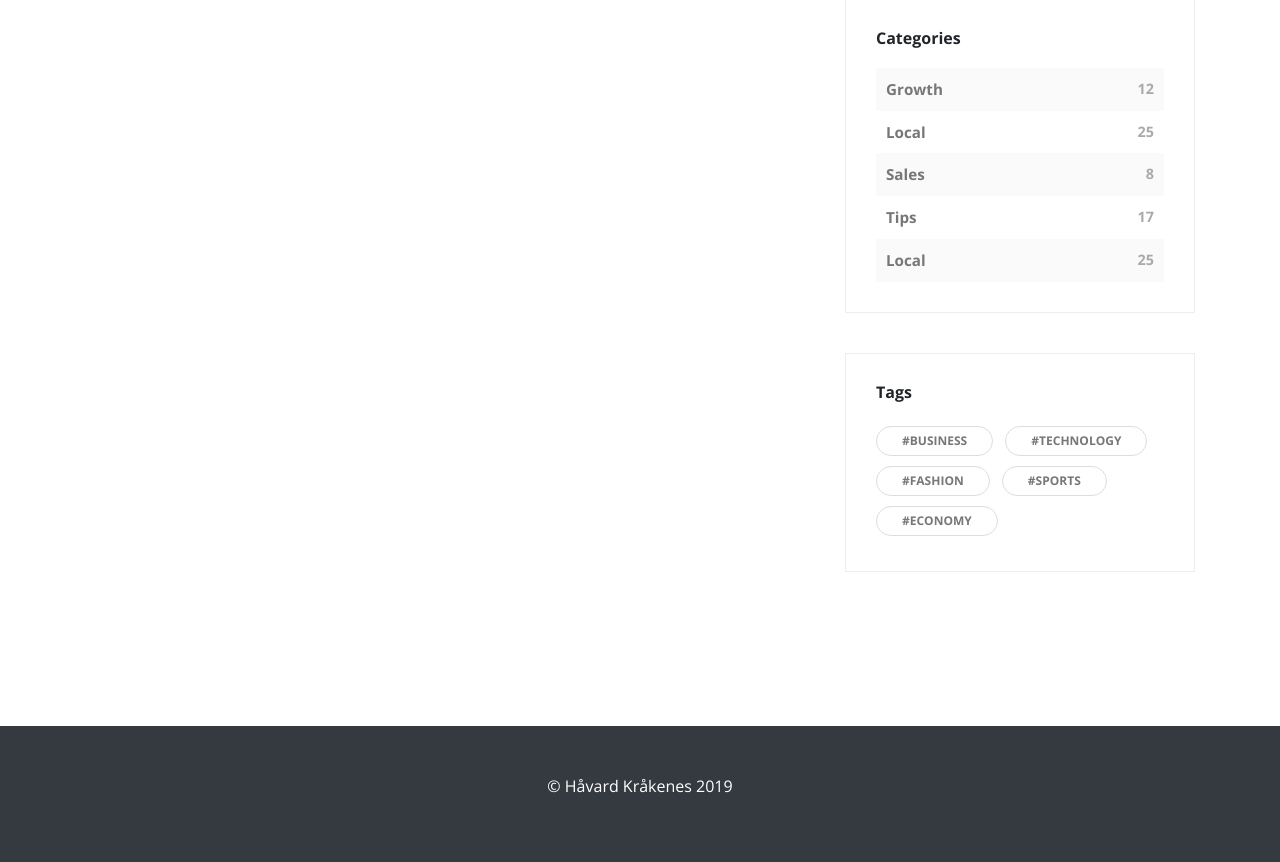
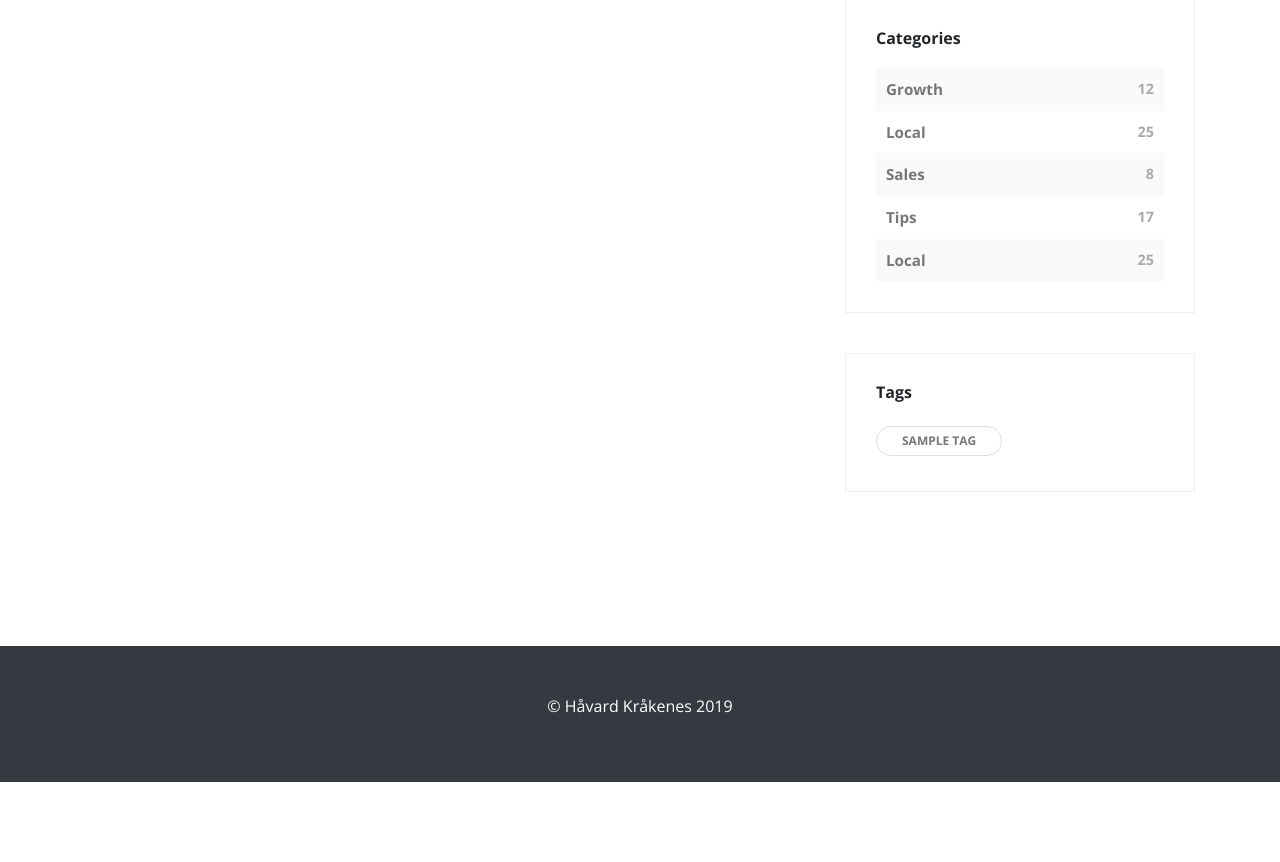
Before and after one commit to haavardnk/krakenes.com, a Django app: template blog/templates/blog/blog.html in a window 1280 px wide. Shown: the part 547-1409 px from the top of the page. After the commit the page ends 1329 px from the top, so only its background shows below. Run offline with Django 3.2, Linux system fonts and the light colour scheme; the template is opened without the code that fills it: values that come from a table or form of the project are taken from there, others are empty; tables that the repository leaves empty hold one stand-in row (values such as "Sample post"); grey boxes marked "Sample" are stand-in pictures; parts of the project's set-up code (start-up, migrations or seed data) failed here and were passed over; some libraries are stand-ins or nearby versions.

Commit message:
Added tags on right side in post and blog

```diff
--- a/blog/templates/blog/blog.html
+++ b/blog/templates/blog/blog.html
@@ -109,11 +109,9 @@
                 <h3 class="h6">Tags</h3>
               </header>
               <ul class="list-inline">
-                <li class="list-inline-item"><a href="#" class="tag">#Business</a></li>
-                <li class="list-inline-item"><a href="#" class="tag">#Technology</a></li>
-                <li class="list-inline-item"><a href="#" class="tag">#Fashion</a></li>
-                <li class="list-inline-item"><a href="#" class="tag">#Sports</a></li>
-                <li class="list-inline-item"><a href="#" class="tag">#Economy</a></li>
+                {%for tag in tags%}
+                <li class="list-inline-item"><a href="#" class="tag">{{tag}}</a></li>
+                {% endfor %}
               </ul>
             </div>
           </aside>
```
Also changed, not shown: blog/templates/blog/post.html (+3 -5 lines), blog/views.py (+5 -3 lines).
